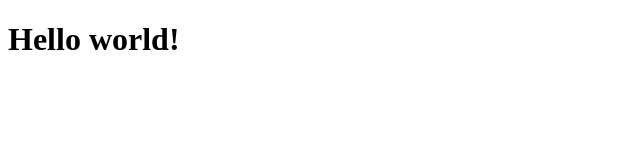
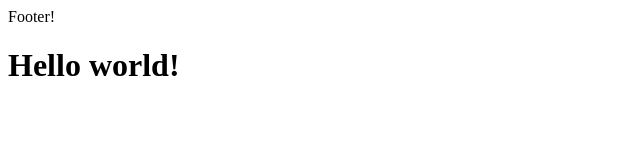
Before and after one commit to tk-0711/git-practice, a plain HTML site: page index.html in a window 1280 px wide. Shown: the whole page, without its empty margins (0-640 px from the left). Drawn offline with Linux system fonts and the light colour scheme.

Commit message:
footerを追加

```diff
--- a/index.html
+++ b/index.html
@@ -7,6 +7,7 @@
     <title>Document</title>
 </head>
 <body>
+    <footer>Footer!</footer>
     <h1>Hello world!</h1>
 </body>
 </html>
```
